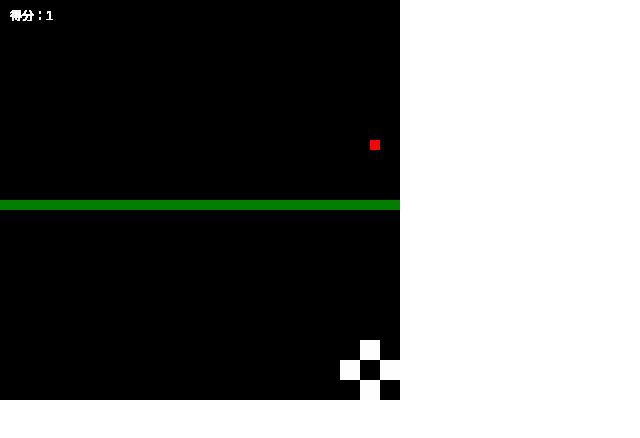
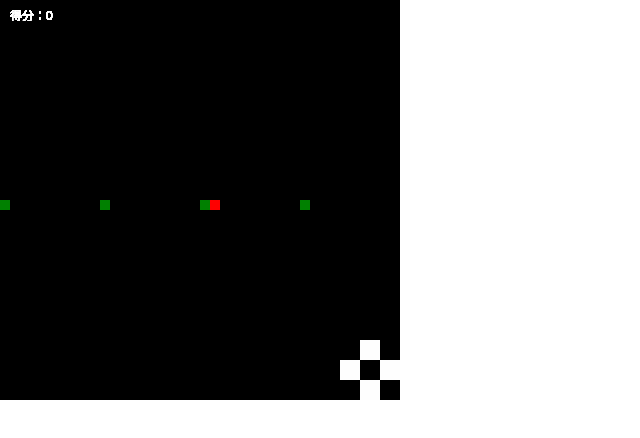
Before and after one commit to laun886/laun886.github.io, a plain HTML site: page index.html in a window 1280 px wide. Shown: the whole page, without its empty margins (0-640 px from the left). Drawn offline with Linux system fonts and the light colour scheme.

Commit message:
Update index.html

```diff
--- a/index.html
+++ b/index.html
@@ -31,6 +31,7 @@
     let dy = 0;
     let food = generateFood();
     let score = 0;
+    let speed = 10; // 速度变量
 
     // 生成食物的位置
     function generateFood() {
@@ -64,7 +65,7 @@
     function update() {
       const canvasWidth = canvas.width;
       const canvasHeight = canvas.height;
-      let head = { x: snake[0].x + dx, y: snake[0].y + dy };
+      let head = { x: snake[0].x + dx * speed, y: snake[0].y + dy * speed };
       if (head.x < 0) {
         head.x = canvasWidth - 10;
       } else if (head.x >= canvasWidth) {
@@ -183,7 +184,7 @@
       draw();
       drawButtons();
       handleKeyPress();
-      setTimeout(() => requestAnimationFrame(gameLoop), 16);
+      requestAnimationFrame(gameLoop);
     }
 
     gameLoop();
```
